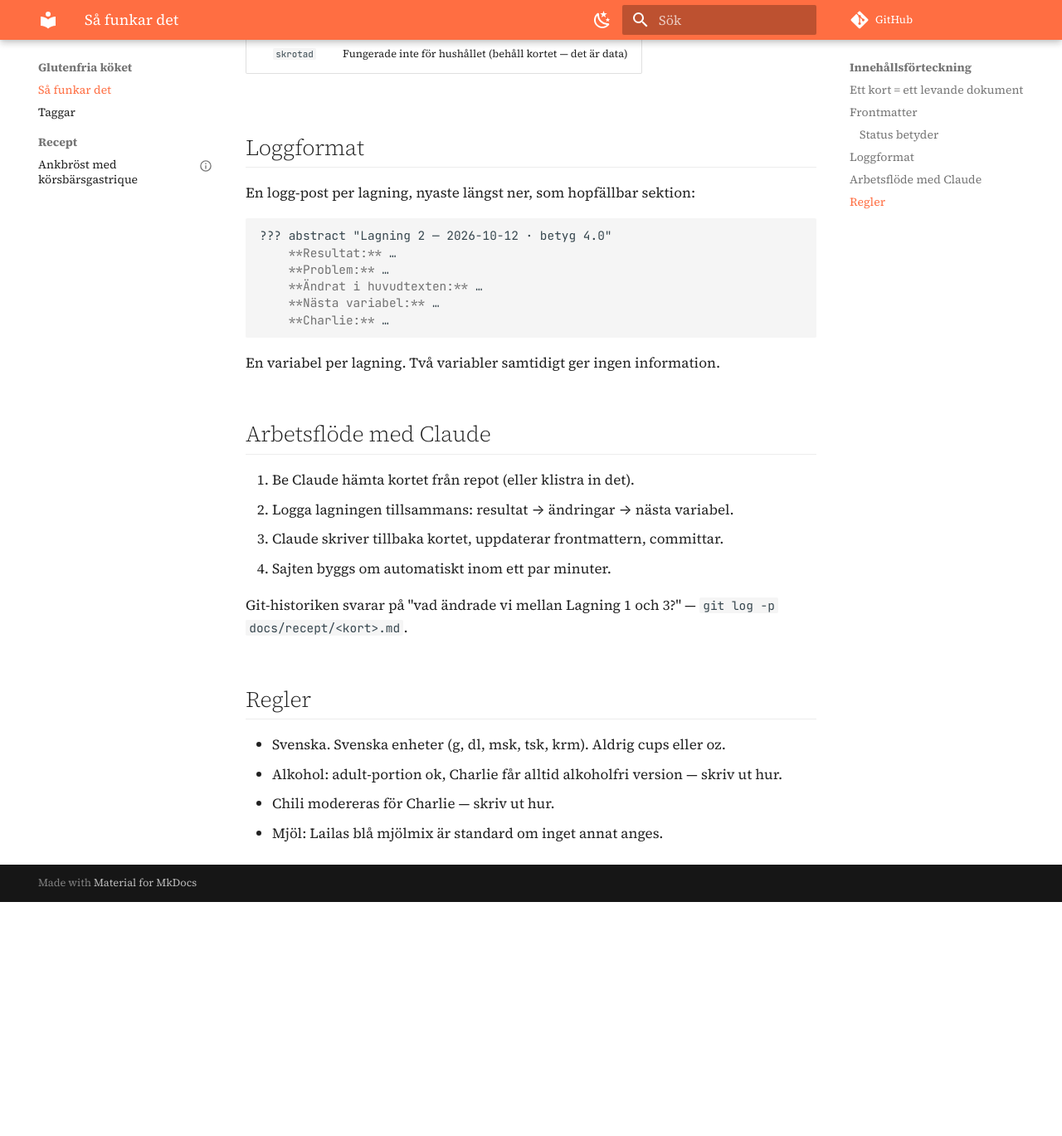
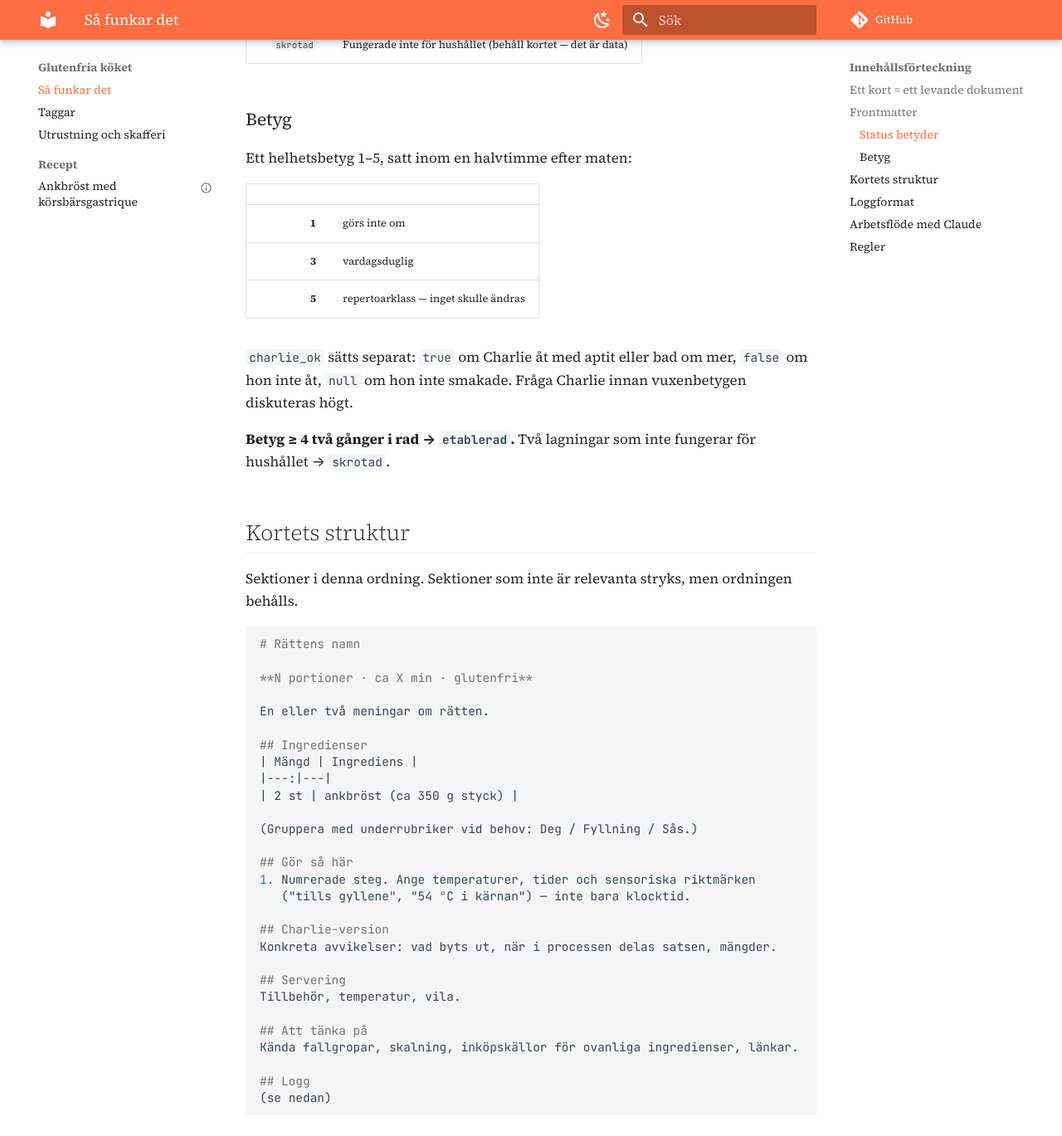
Before and after one commit to Hakan-ValidAlpha/glutenfriakocken, an MkDocs documentation site: the page built from docs/metod.md, in a window 1280 px wide and 1400 px high, scrolled down 1164 px. Shown: the top 1369 px of the window at 83% size. Built offline with MkDocs 1.6.1 and Material for MkDocs 9.7.7, drawn with Linux system fonts in a browser that asks for light colours; comment, search, counter and statistics services are not loaded; before the commit the page ends 2251 px from its top, so only the background shows below that; some of the changed text lies outside the part shown.

Commit message:
Schema utan A/B: rena kort, förenklad logg, utrustning i repot
- metod.md: nasta_ab och status iterering borttagna; betygsskala, kortstruktur
  och loggformat (Resultat / Ändrat / Charlie) definierade
- bygg_katalog.py: "Nästa A/B-test"-listan ersatt av "Att prova" (status ny),
  kategori frukost tillagd
- migrera.py: stryker "## Nästa A/B-test"-sektioner, ingen nasta_ab-stub
- docs/utrustning.md flyttad in från Claude-projektet
- PROJEKTINSTRUKTIONER.md: utkast till nya projektinstruktioner för claude.ai
- CLAUDE.md, README, mkdocs.yml och exempelkortet uppdaterade därefter

Co-Authored-By: Claude Fable 5.1 <noreply@anthropic.com>
Claude-Session: https://claude.ai/code/session_013b5gv3CZpeyxtiDWaYsSZg

````diff
--- a/docs/metod.md
+++ b/docs/metod.md
@@ -4,7 +4,7 @@
 
 Varje rätt har exakt **ett** kort i `docs/recept/`. Kortet innehåller receptet *som det ser ut just nu* — inte historiken. Historiken ligger i loggen längst ner och i git.
 
-När en lagning visar att något ska ändras: **ändra huvudtexten** och skriv i loggen *vad* som ändrades och *varför*. Nästa gång du lagar rätten läser du bara huvudtexten.
+När en lagning visar att något ska ändras: **ändra huvudtexten** och skriv i loggen *vad* som ändrades och *varför*. Nästa gång du lagar rätten läser du bara huvudtexten. Kortet ska vara rent: inga testplaner, hypoteser eller alternativa metoder i receptet — bara den version vi tror på just nu.
 
 ## Frontmatter
 
@@ -13,16 +13,15 @@ När en lagning visar att något ska ändras: **ändra huvudtexten** och skriv i
 ```yaml
 ---
 titel: Ankbröst med körsbärsgastrique
-kategori: huvudrätt       # huvudrätt | bröd | bakverk | efterrätt | glass | tillbehör | sås | övrigt
+kategori: huvudrätt       # huvudrätt | bröd | bakverk | efterrätt | glass | tillbehör | sås | frukost | övrigt
 protein: anka             # kyckling | fläsk | nöt | anka | lax | vegetariskt | null
 glutenfri: true
 tid_min: 75               # aktiv + passiv tid, vardagsmått
-status: testad            # ny | testad | iterering | etablerad | skrotad
-senast_lagad: 2026-09-28
-betyg: 4.5                # 1–5, hushållets samlade omdöme senaste lagningen
+status: testad            # ny | testad | etablerad | skrotad
+senast_lagad: 2026-09-28  # null om aldrig lagat
+betyg: 4.5                # 1–5, hushållets helhetsomdöme senaste lagningen. null om aldrig lagat
 charlie_ok: true          # true | false | null
-nasta_ab: Såskonsistens   # en mening: nästa variabel att testa. null om inget planerat
-tags: [helg, sås, syra]
+tags: [helg, sås, syra]   # 3–6 st, små bokstäver
 ---
 ```
 
@@ -34,9 +33,57 @@ Det är frontmattern som gör översikten, tabellen och taggsidan möjliga. Hål
 |---|---|
 | `ny` | Kort skrivet, aldrig lagat |
 | `testad` | Lagat minst en gång, inte färdigutvecklat |
-| `iterering` | Aktiv A/B-serie pågår |
 | `etablerad` | Vi är nöjda; lagas utan ändringar |
 | `skrotad` | Fungerade inte för hushållet (behåll kortet — det är data) |
+
+### Betyg
+
+Ett helhetsbetyg 1–5, satt inom en halvtimme efter maten:
+
+| | |
+|---|---|
+| **1** | görs inte om |
+| **3** | vardagsduglig |
+| **5** | repertoarklass — inget skulle ändras |
+
+`charlie_ok` sätts separat: `true` om Charlie åt med aptit eller bad om mer, `false` om hon inte åt, `null` om hon inte smakade. Fråga Charlie innan vuxenbetygen diskuteras högt.
+
+**Betyg ≥ 4 två gånger i rad → `etablerad`.** Två lagningar som inte fungerar för hushållet → `skrotad`.
+
+## Kortets struktur
+
+Sektioner i denna ordning. Sektioner som inte är relevanta stryks, men ordningen behålls.
+
+```markdown
+# Rättens namn
+
+**N portioner · ca X min · glutenfri**
+
+En eller två meningar om rätten.
+
+## Ingredienser
+| Mängd | Ingrediens |
+|---:|---|
+| 2 st | ankbröst (ca 350 g styck) |
+
+(Gruppera med underrubriker vid behov: Deg / Fyllning / Sås.)
+
+## Gör så här
+1. Numrerade steg. Ange temperaturer, tider och sensoriska riktmärken
+   ("tills gyllene", "54 °C i kärnan") — inte bara klocktid.
+
+## Charlie-version
+Konkreta avvikelser: vad byts ut, när i processen delas satsen, mängder.
+
+## Servering
+Tillbehör, temperatur, vila.
+
+## Att tänka på
+Kända fallgropar, skalning, inköpskällor för ovanliga ingredienser, länkar.
+
+## Logg
+(se nedan)
+```
 
 ## Loggformat
 
@@ -44,19 +91,17 @@ En logg-post per lagning, nyaste längst ner, som hopfällbar sektion:
 
 ```markdown
 ??? abstract "Lagning 2 — 2026-10-12 · betyg 4.0"
-    **Resultat:** …
-    **Problem:** …
-    **Ändrat i huvudtexten:** …
-    **Nästa variabel:** …
-    **Charlie:** …
+    **Resultat:** Hur det blev — smak, konsistens, tid.
+    **Ändrat i huvudtexten:** Vad som ändrades i receptet och varför. "Inget" om inget.
+    **Charlie:** Hur hon reagerade.
 ```
 
-En variabel per lagning. Två variabler samtidigt ger ingen information.
+För bakning används "Bak N" i stället för "Lagning N". Loggen är en dagbok över vad som hände och vad vi lärde oss — inte en testplan. Idéer om vad som kan prövas nästa gång får stå som en kort mening under **Resultat**, men huvudtexten beskriver alltid bara den metod vi kör.
 
 ## Arbetsflöde med Claude
 
 1. Be Claude hämta kortet från repot (eller klistra in det).
-2. Logga lagningen tillsammans: resultat → ändringar → nästa variabel.
+2. Logga lagningen tillsammans: resultat → ändringar → Charlie.
 3. Claude skriver tillbaka kortet, uppdaterar frontmattern, committar.
 4. Sajten byggs om automatiskt inom ett par minuter.
 
@@ -64,7 +109,8 @@ Git-historiken svarar på "vad ändrade vi mellan Lagning 1 och 3?" — `git log
 
 ## Regler
 
-- Svenska. Svenska enheter (g, dl, msk, tsk, krm). Aldrig cups eller oz.
-- Alkohol: adult-portion ok, Charlie får alltid alkoholfri version — skriv ut hur.
+- Svenska. Svenska enheter (g, dl, ml, msk, tsk, krm). Aldrig cups eller oz.
+- Alkohol: vuxenportion ok, Charlie får alltid alkoholfri version — skriv ut hur.
 - Chili modereras för Charlie — skriv ut hur.
 - Mjöl: Lailas blå mjölmix är standard om inget annat anges.
+- Utrustning och skafferi: se [Utrustning och skafferi](utrustning.md). Recept föreskriver inte teknik eller varor som inte finns där utan att flagga det.
--- a/mkdocs.yml
+++ b/mkdocs.yml
@@ -1,5 +1,5 @@
 site_name: Glutenfria köket
-site_description: Hushållets receptkort — glutenfritt, iterativt, A/B-testat
+site_description: Hushållets receptkort — glutenfritt, levande, loggat
 site_url: https://hakan-validalpha.github.io/glutenfriakocken/
 repo_url: https://github.com/Hakan-ValidAlpha/glutenfriakocken
 edit_uri: edit/main/docs/
````
Also changed, not shown: CLAUDE.md (+7 -6 lines), PROJEKTINSTRUKTIONER.md (added, +43 -0 lines), README.md (+2 -1 lines), docs/recept/ankbrost-korsbarsgastrique.md (+0 -2 lines), docs/utrustning.md (added, +72 -0 lines), 2 other files.
